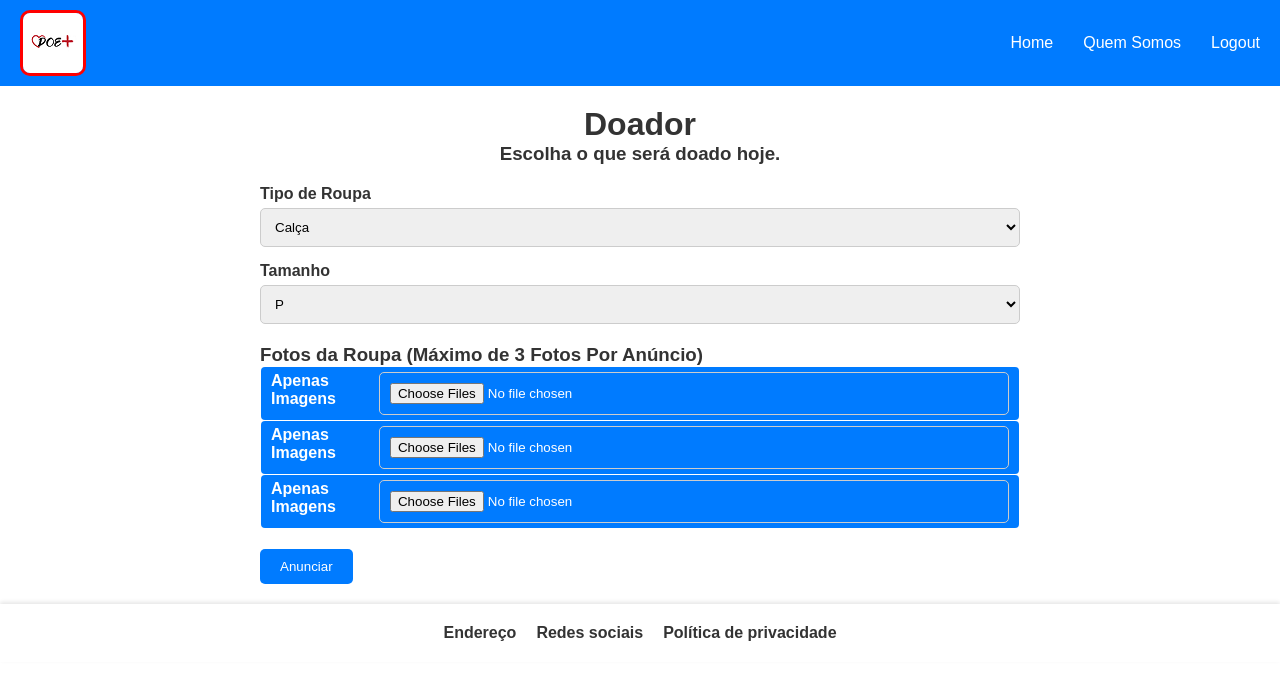
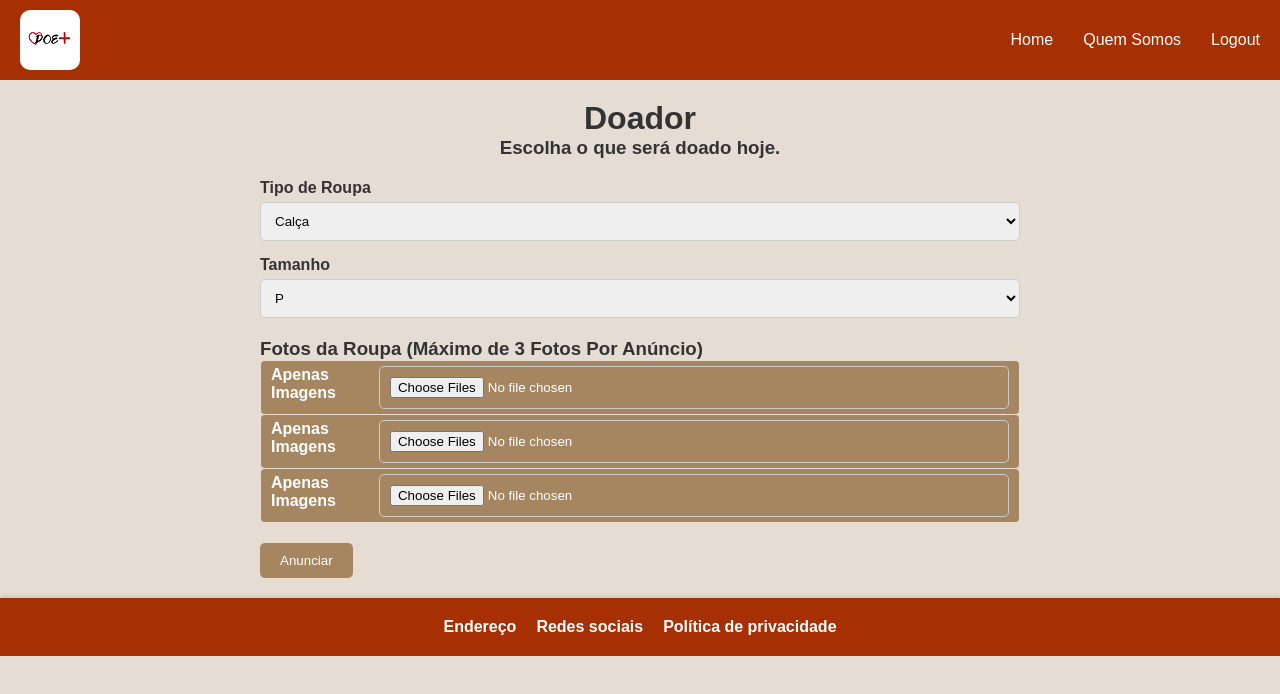
Before and after one commit to joao626/Projeto_integrador_Doe, a website: page html/doador/cadastroItens.html in a window 1280 px wide. Drawn offline with Linux system fonts and the light colour scheme.

Commit message:
definido padroes em reuniao nesta data e hora (cores, fonts) (body, header, footer)

```diff
--- a/css/cadastroItens.css
+++ b/css/cadastroItens.css
@@ -8,8 +8,8 @@
 /* Body */
 body {
     font-family: Arial, sans-serif;
-    /* background-color: #f0f0f0; */
-    background-image: url(../img/img-amassada);
+    background-color: #E5DCD3;
+    /* background-image: url(../img/img-amassada); */
     color: #333;
 }
 
@@ -19,13 +19,13 @@ body {
     align-items: center;
     justify-content: space-between;
     padding: 10px 20px;
-    background-color: #007bff;
+    background-color: #A62F03;
     color: white;
 }
 
 .logo-header {
     border-radius: 10px;
-    border: solid red;
+    /* border: solid red; */
 }
 
 .nav-links {
@@ -83,13 +83,13 @@ select, input[type="file"] {
 }
 
 input[type=file]:hover {
-  background-color: #0056b3;
+  background-color: #A62F03;
 }
 
 .upload-label {
     display: flex;
     padding: 5px 10px;
-    background-color: #007bff;
+    background-color: #A68660;
     color: #fff;
     margin: 1px;
     /* border: none; */
@@ -99,7 +99,7 @@ input[type=file]:hover {
 
 .button-send button {
     margin-top: 20px;
-    background-color: #007bff;
+    background-color: #A68660;
     color: white;
     border: none;
     padding: 10px 20px;
@@ -108,14 +108,14 @@ input[type=file]:hover {
 }
 
 button:hover {
-  background-color: #0056b3;
+  background-color: #A62F03;
 }
 
 /* Footer */
 .footer {
     text-align: center;
     padding: 20px;
-    background-color: #fff;
+    background-color: #A62F03;
     box-shadow: 0px -2px 4px rgba(0, 0, 0, 0.1);
 }
 
@@ -126,12 +126,12 @@ button:hover {
 }
 
 .footer-links a {
-    color: #333;
+    color: white;
     font-weight: bold;
     text-decoration: none;
     transition: color 0.3s;
 }
 
-.footer-links a:hover {
-    color: #007bff;
-}
+/* .footer-links a:hover {
+    color: #A68660;
+} */
```
